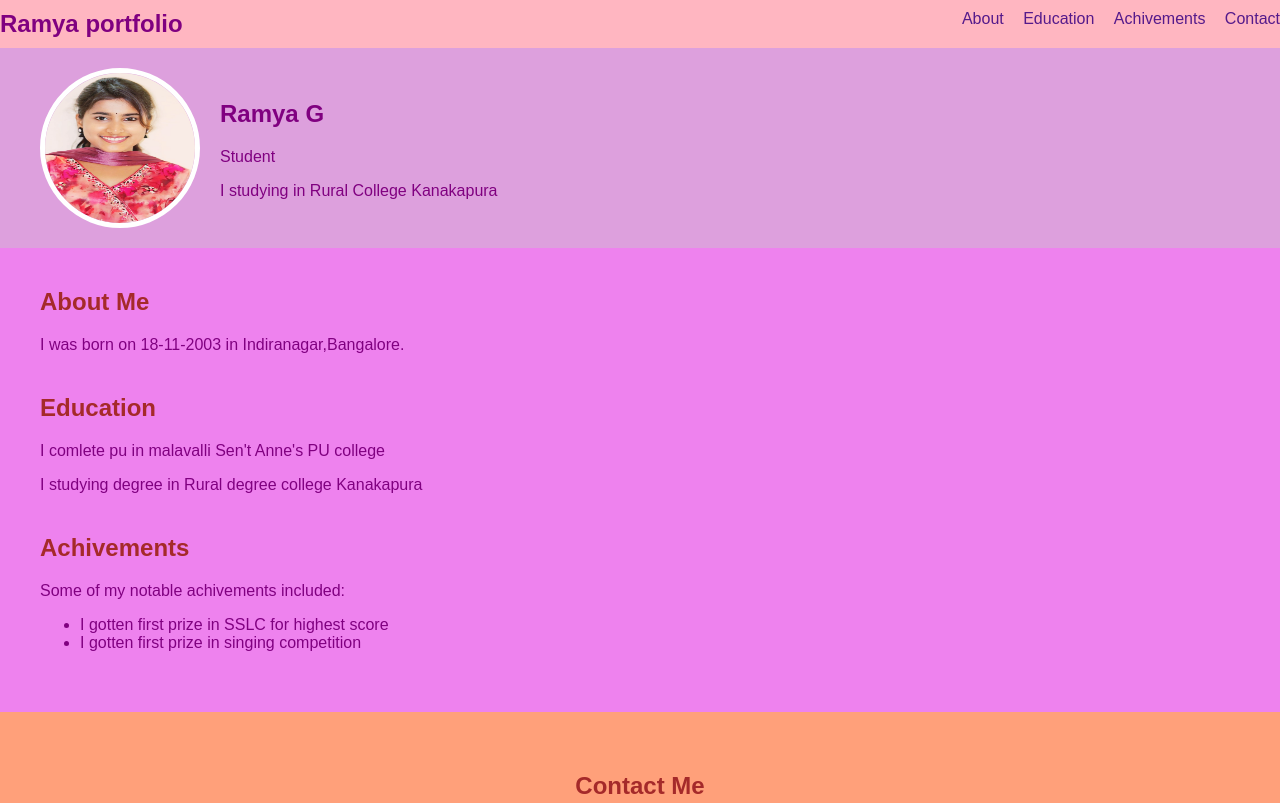
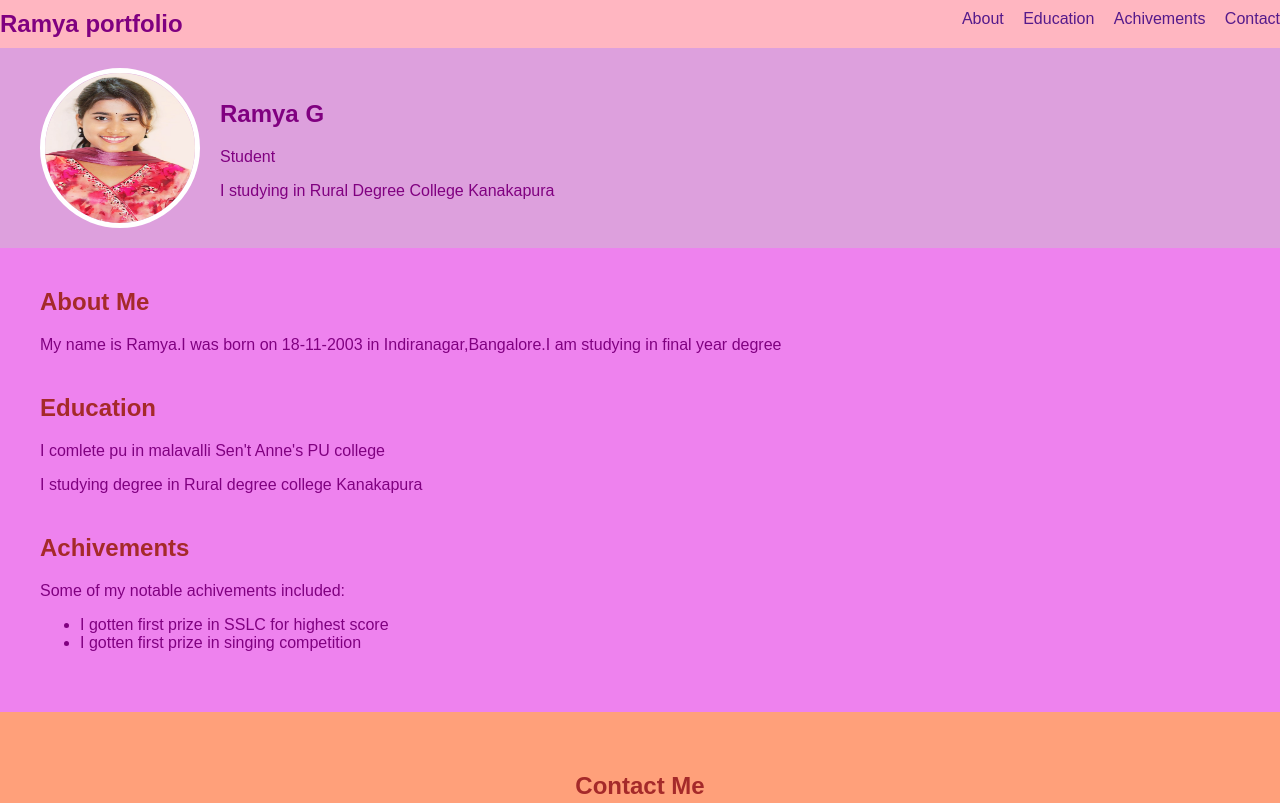
Before and after one commit to RamyarajuG/My-Portfolio, a plain HTML site: page index.html in a window 1280 px wide. Shown: the top 803 px of the page. Drawn offline with Linux system fonts and the light colour scheme.

Commit message:
Update index.html

```diff
--- a/index.html
+++ b/index.html
@@ -25,7 +25,7 @@
                 <div class="profile-info">
                     <h2>Ramya G</h2>
                     <p>Student</p>
-                    <p>I studying in Rural College Kanakapura</p>
+                    <p>I studying in Rural Degree College Kanakapura</p>
                 </div>
                 </div>
             </div>
@@ -34,7 +34,7 @@
             <section id="About">
                 <div class="container">
                     <h2>About Me</h2>
-                    <p>I was born on 18-11-2003 in Indiranagar,Bangalore.</p>
+                    <p>My name is Ramya.I was born on 18-11-2003 in Indiranagar,Bangalore.I am studying in final year degree</p>
                 </div>
             </section>
             <section id="Education">
```
